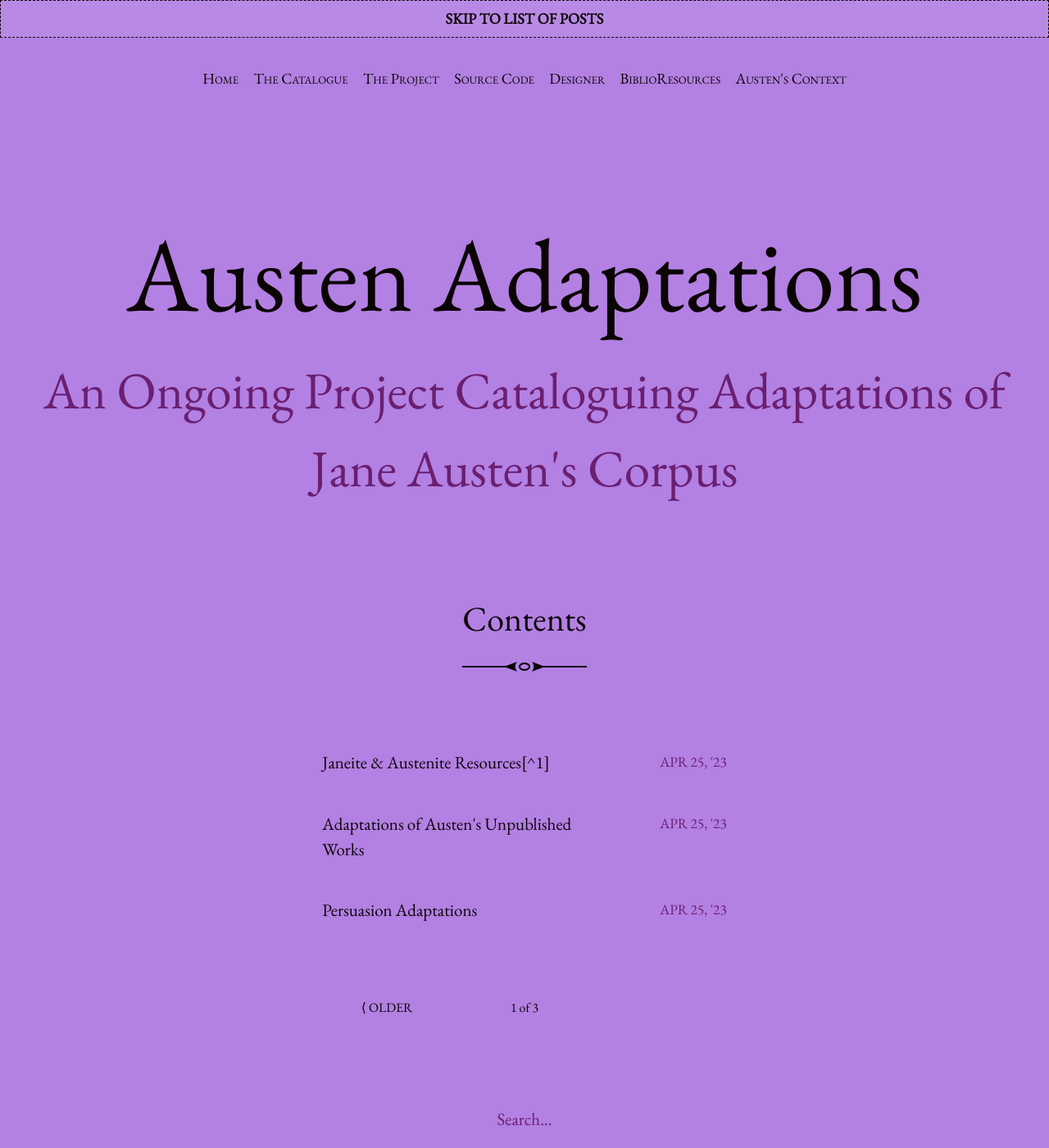
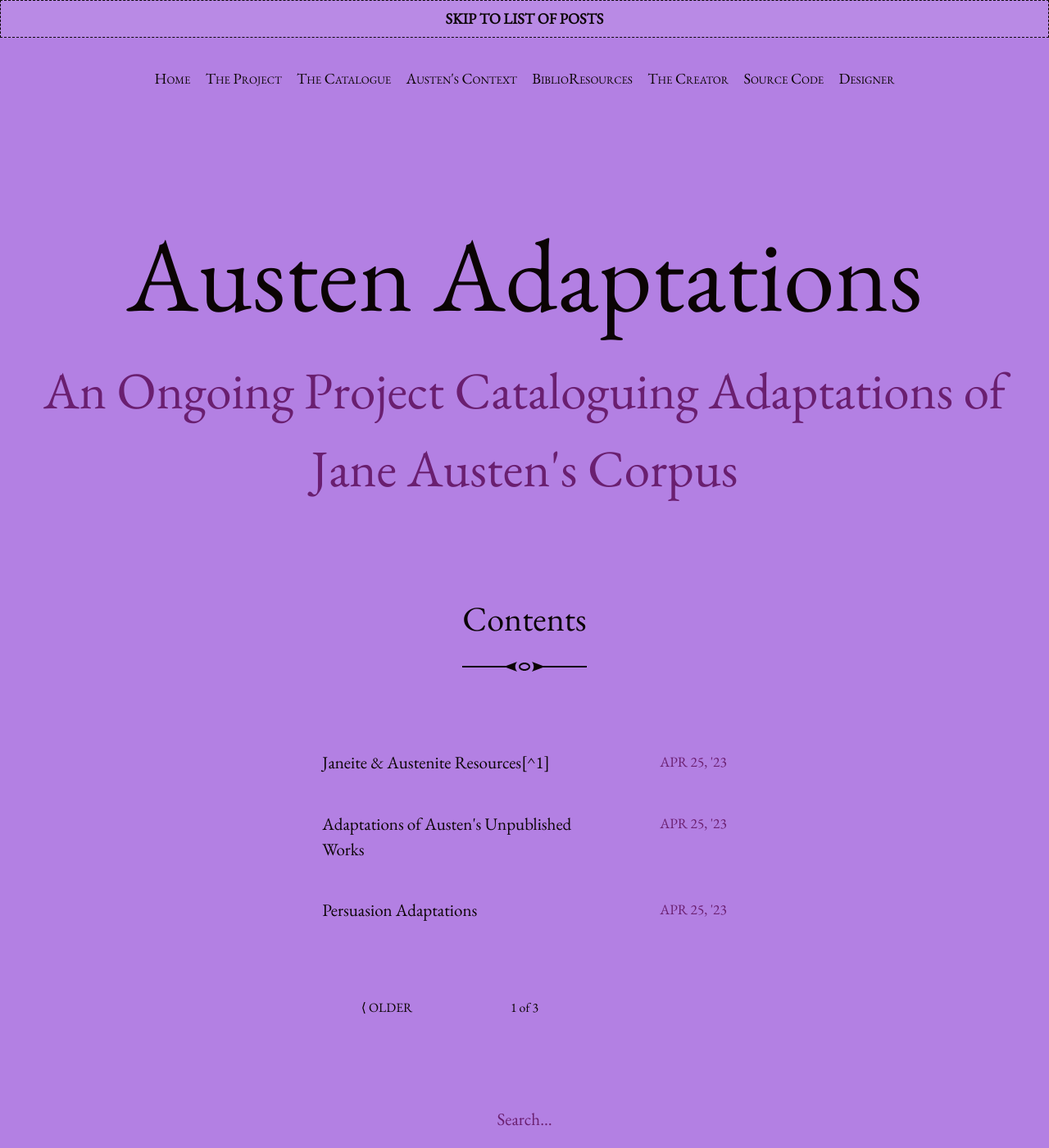
Before and after one commit to imangareeboo/Austen_Adaptations, a Jekyll site: the page built from index.html, in a window 1280 px wide and 1400 px high. Shown: the whole window at 82% size. Built offline with Jekyll 4.4.1, drawn with Linux system fonts in a browser that asks for light colours; the list of posts is cut into pages by our own code; some of the changed text lies outside the part shown.

Commit message:
Update menu.yml

```diff
--- a/_data/menu.yml
+++ b/_data/menu.yml
@@ -1,17 +1,20 @@
+- title: The Project
+  url: /aboutproject.html
+
 - title: The Catalogue
   url: /about.html
 
-- title: The Project
-  url: /aboutproject.html
+- title: Austen's Context
+  url: /austencontemps
+
+- title: BiblioResources
+  url: /biblioresources.html
+
+- title: The Creator
+  url: https://imangareeboo.github.io
 
 - title: Source Code
   url: https://github.com/imangareeboo/AA
 
 - title: Designer
   url: http://patdryburgh.com
-
-- title: BiblioResources
-  url: /biblioresources.html
-
-- title: Austen's Context
-  url: /austencontemps
```
